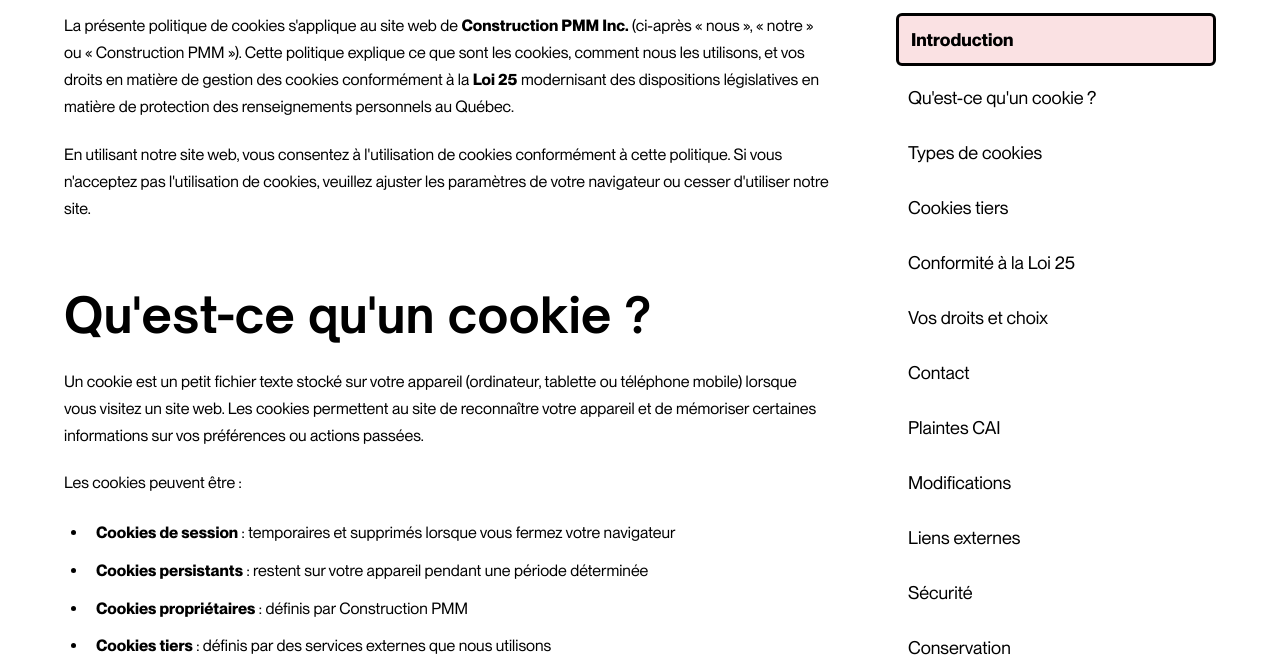
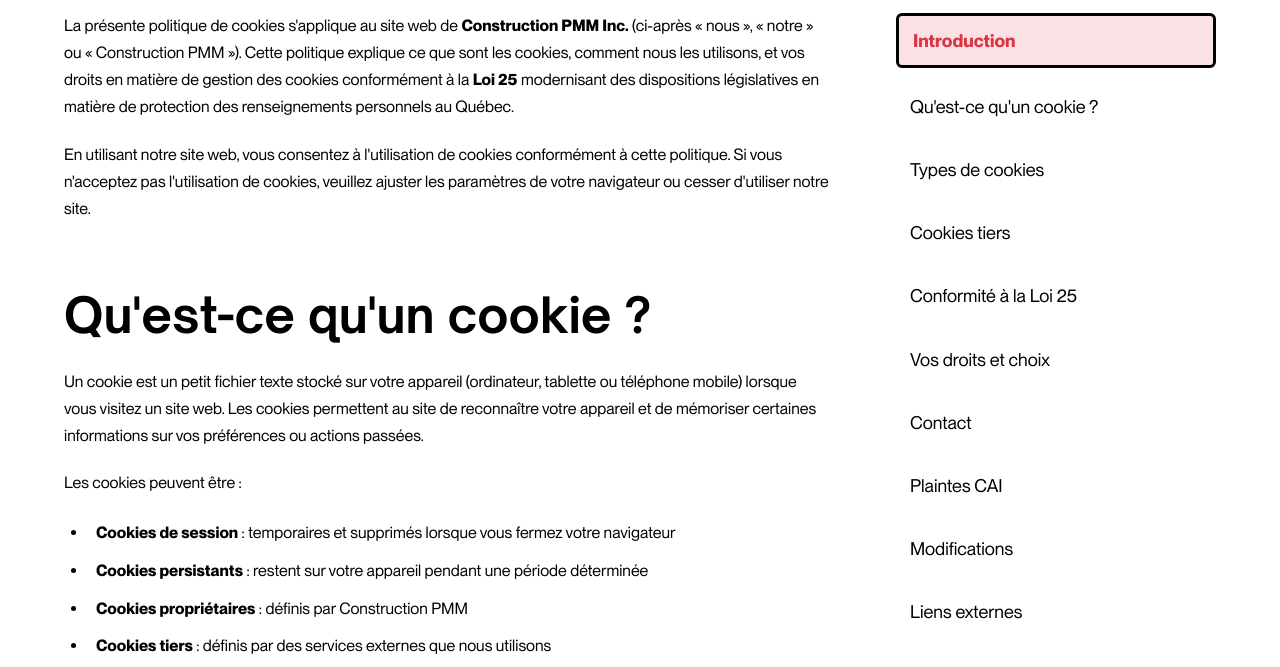
Before and after one commit to Wrivard/constructionpmm, a website: page politique-de-cookie.html in a window 1280 px wide. Both pictures are taken after a click on the link "Introduction". Shown: the part 325-992 px from the top of the page. Drawn offline with nearby package versions, Linux system fonts and the light colour scheme.

Commit message:
fix: Fix table of contents spacing and navigation functionality
Resolved two major issues with the table des matiÃ¨res (table of contents):

HTML Structure:
- Fixed inconsistent closing div tags that were causing layout issues
- Added 'toc-link' class to all TOC links for JavaScript targeting
- Cleaned up and normalized HTML indentation

CSS Spacing Improvements:
- Increased link padding from 10px to 12px (top/bottom) and 12px to 14px (left/right)
- Increased wrapper margin-bottom from 8px to 14px for better breathing room
- Added display: block to links for better click area
- Added last-child rule to remove bottom margin on last item
- Enhanced line-height for text-size-medium-2 class (1.4)
- Improved current state styling with PMM red color

JavaScript Functionality:
- Added smooth scroll behavior with proper header offset (120px)
- Click event handlers on all TOC links
- Prevents default anchor jump behavior
- Updates 'current' class on click
- Scroll spy functionality: automatically highlights active section as user scrolls
- Calculates proper scroll position accounting for fixed header
- Removes and adds 'current' class dynamically

User Experience:
- TOC links now properly navigate to sections
- Smooth scrolling animation instead of instant jump
- Active section is always highlighted in TOC
- Better spacing makes TOC easier to scan and read
- Larger clickable areas for improved usability
- Visual feedback on current section

Testing:
- All 15 section links are functional
- Smooth scroll with proper offset
- Active state updates on both click and scroll
- No layout issues or overlapping content

This makes the table des matiÃ¨res fully functional and visually improved.

```diff
--- a/politique-de-cookie.html
+++ b/politique-de-cookie.html
@@ -112,8 +112,9 @@
     /* Table of contents improvements */
     .content28_link {
       transition: all 0.3s ease;
-      padding: 10px 12px !important;
+      padding: 12px 14px !important;
       border-radius: 6px;
+      display: block !important;
     }
 
     .content28_link:hover {
@@ -124,10 +125,19 @@
     .content28_link.current {
       background-color: rgba(220, 53, 69, 0.15);
       font-weight: 600;
+      color: #dc3545;
     }
 
     .content28_link-wrapper {
-      margin-bottom: 8px !important;
+      margin-bottom: 14px !important;
+    }
+
+    .content28_link-wrapper:last-child {
+      margin-bottom: 0 !important;
+    }
+
+    .text-size-medium-2 {
+      line-height: 1.4 !important;
     }
 
     /* Smooth scrolling */
@@ -801,77 +811,77 @@
                   <div class="spacer-xsmall"></div>
                   <div data-w-id="48b0ac0b-f06d-965b-0c0a-04f149b392c8" class="content28_link-content">
                     <div class="content28_link-wrapper is-h2">
-                      <a href="#introduction" class="content28_link current w-inline-block">
+                      <a href="#introduction" class="content28_link toc-link current w-inline-block">
                         <div fs-toc-element="link" class="text-size-medium-2">Introduction</div>
                       </a>
                     </div>
                     <div class="content28_link-wrapper is-h2">
-                      <a href="#quest-ce-quun-cookie" class="content28_link w-inline-block">
+                      <a href="#quest-ce-quun-cookie" class="content28_link toc-link w-inline-block">
                         <div fs-toc-element="link" class="text-size-medium-2">Qu'est-ce qu'un cookie ?</div>
                       </a>
                     </div>
                     <div class="content28_link-wrapper is-h2">
-                      <a href="#types-de-cookies" class="content28_link w-inline-block">
+                      <a href="#types-de-cookies" class="content28_link toc-link w-inline-block">
                         <div fs-toc-element="link" class="text-size-medium-2">Types de cookies</div>
                       </a>
                     </div>
                     <div class="content28_link-wrapper is-h2">
-                      <a href="#cookies-tiers" class="content28_link w-inline-block">
+                      <a href="#cookies-tiers" class="content28_link toc-link w-inline-block">
                         <div fs-toc-element="link" class="text-size-medium-2">Cookies tiers</div>
                       </a>
                     </div>
                     <div class="content28_link-wrapper is-h2">
-                      <a href="#conformite-loi-25" class="content28_link w-inline-block">
+                      <a href="#conformite-loi-25" class="content28_link toc-link w-inline-block">
                         <div fs-toc-element="link" class="text-size-medium-2">Conformité à la Loi 25</div>
                               </a>
                             </div>
                     <div class="content28_link-wrapper is-h2">
-                      <a href="#vos-droits-et-choix" class="content28_link w-inline-block">
+                      <a href="#vos-droits-et-choix" class="content28_link toc-link w-inline-block">
                         <div fs-toc-element="link" class="text-size-medium-2">Vos droits et choix</div>
                       </a>
                           </div>
                     <div class="content28_link-wrapper is-h2">
-                      <a href="#contact" class="content28_link w-inline-block">
+                      <a href="#contact" class="content28_link toc-link w-inline-block">
                         <div fs-toc-element="link" class="text-size-medium-2">Contact</div>
                       </a>
                         </div>
                     <div class="content28_link-wrapper is-h2">
-                      <a href="#plaintes" class="content28_link w-inline-block">
+                      <a href="#plaintes" class="content28_link toc-link w-inline-block">
                         <div fs-toc-element="link" class="text-size-medium-2">Plaintes CAI</div>
                       </a>
                       </div>
                     <div class="content28_link-wrapper is-h2">
-                      <a href="#modifications" class="content28_link w-inline-block">
+                      <a href="#modifications" class="content28_link toc-link w-inline-block">
                         <div fs-toc-element="link" class="text-size-medium-2">Modifications</div>
                       </a>
                     </div>
                     <div class="content28_link-wrapper is-h2">
-                      <a href="#liens-autres-sites" class="content28_link w-inline-block">
+                      <a href="#liens-autres-sites" class="content28_link toc-link w-inline-block">
                         <div fs-toc-element="link" class="text-size-medium-2">Liens externes</div>
                       </a>
                   </div>
                     <div class="content28_link-wrapper is-h2">
-                      <a href="#securite" class="content28_link w-inline-block">
+                      <a href="#securite" class="content28_link toc-link w-inline-block">
                         <div fs-toc-element="link" class="text-size-medium-2">Sécurité</div>
                       </a>
                 </div>
                     <div class="content28_link-wrapper is-h2">
-                      <a href="#conservation" class="content28_link w-inline-block">
+                      <a href="#conservation" class="content28_link toc-link w-inline-block">
                         <div fs-toc-element="link" class="text-size-medium-2">Conservation</div>
                       </a>
               </div>
                     <div class="content28_link-wrapper is-h2">
-                      <a href="#mineurs" class="content28_link w-inline-block">
+                      <a href="#mineurs" class="content28_link toc-link w-inline-block">
                         <div fs-toc-element="link" class="text-size-medium-2">Mineurs</div>
                       </a>
             </div>
                     <div class="content28_link-wrapper is-h2">
-                      <a href="#declaration" class="content28_link w-inline-block">
+                      <a href="#declaration" class="content28_link toc-link w-inline-block">
                         <div fs-toc-element="link" class="text-size-medium-2">Déclaration cookies</div>
                       </a>
                     </div>
                     <div class="content28_link-wrapper is-h2">
-                      <a href="#acceptation" class="content28_link w-inline-block">
+                      <a href="#acceptation" class="content28_link toc-link w-inline-block">
                         <div fs-toc-element="link" class="text-size-medium-2">Acceptation</div>
                       </a>
                     </div>
@@ -991,5 +1001,65 @@
   </div>
   <script src="https://d3e54v103j8qbb.cloudfront.net/js/jquery-3.5.1.min.dc5e7f18c8.js?site=69123b5e23ccbe5b7083764c" type="text/javascript" integrity="sha256-9/aliU8dGd2tb6OSsuzixeV4y/faTqgFtohetphbbj0=" crossorigin="anonymous"></script>
   <script src="js/webflow.js" type="text/javascript"></script>
+
+  <!-- Table of Contents Smooth Scroll Script -->
+  <script>
+    document.addEventListener('DOMContentLoaded', function() {
+      // Get all TOC links
+      const tocLinks = document.querySelectorAll('.toc-link');
+
+      // Add click event to each TOC link
+      tocLinks.forEach(link => {
+        link.addEventListener('click', function(e) {
+          e.preventDefault();
+
+          // Get the target section ID from the href
+          const targetId = this.getAttribute('href');
+          const targetSection = document.querySelector(targetId);
+
+          if (targetSection) {
+            // Remove current class from all links
+            tocLinks.forEach(l => l.classList.remove('current'));
+
+            // Add current class to clicked link
+            this.classList.add('current');
+
+            // Calculate scroll position with offset for header
+            const headerOffset = 120; // Adjust based on your header height
+            const elementPosition = targetSection.getBoundingClientRect().top;
+            const offsetPosition = elementPosition + window.pageYOffset - headerOffset;
+
+            // Smooth scroll to section
+            window.scrollTo({
+              top: offsetPosition,
+              behavior: 'smooth'
+            });
+          }
+        });
+      });
+
+      // Optional: Update active link on scroll
+      const sections = document.querySelectorAll('.text-rich-text h2[id]');
+
+      window.addEventListener('scroll', function() {
+        let current = '';
+
+        sections.forEach(section => {
+          const sectionTop = section.offsetTop;
+          const sectionHeight = section.clientHeight;
+          if (window.pageYOffset >= (sectionTop - 150)) {
+            current = section.getAttribute('id');
+          }
+        });
+
+        tocLinks.forEach(link => {
+          link.classList.remove('current');
+          if (link.getAttribute('href') === '#' + current) {
+            link.classList.add('current');
+          }
+        });
+      });
+    });
+  </script>
 </body>
 </html>
```
